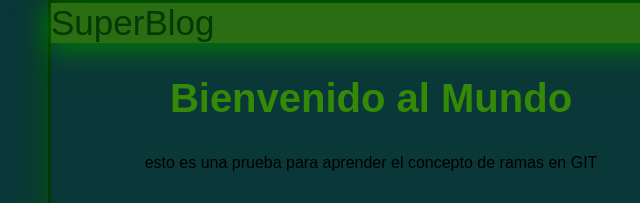
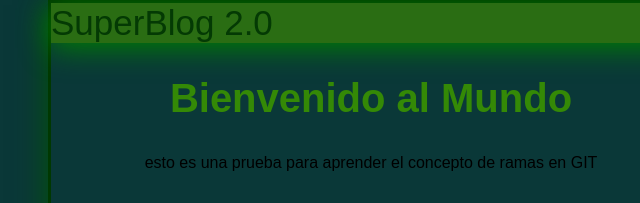
Before and after one commit to ThePaisa/Hyperblog, a plain HTML site: page index.html in a window 1280 px wide. Shown: the top 203 px of the page, 269-909 px from the left. Drawn offline with Linux system fonts and the light colour scheme.

Commit message:
una version 2,0 del blog con ssh

```diff
--- a/index.html
+++ b/index.html
@@ -12,7 +12,7 @@
         <div id="informacion">
 
             <header id="cabecera">
-                <p>SuperBlog</p>
+                <p>SuperBlog 2.0</p>
             </header>
 
             <h2>Bienvenido al Mundo</h2>
```
